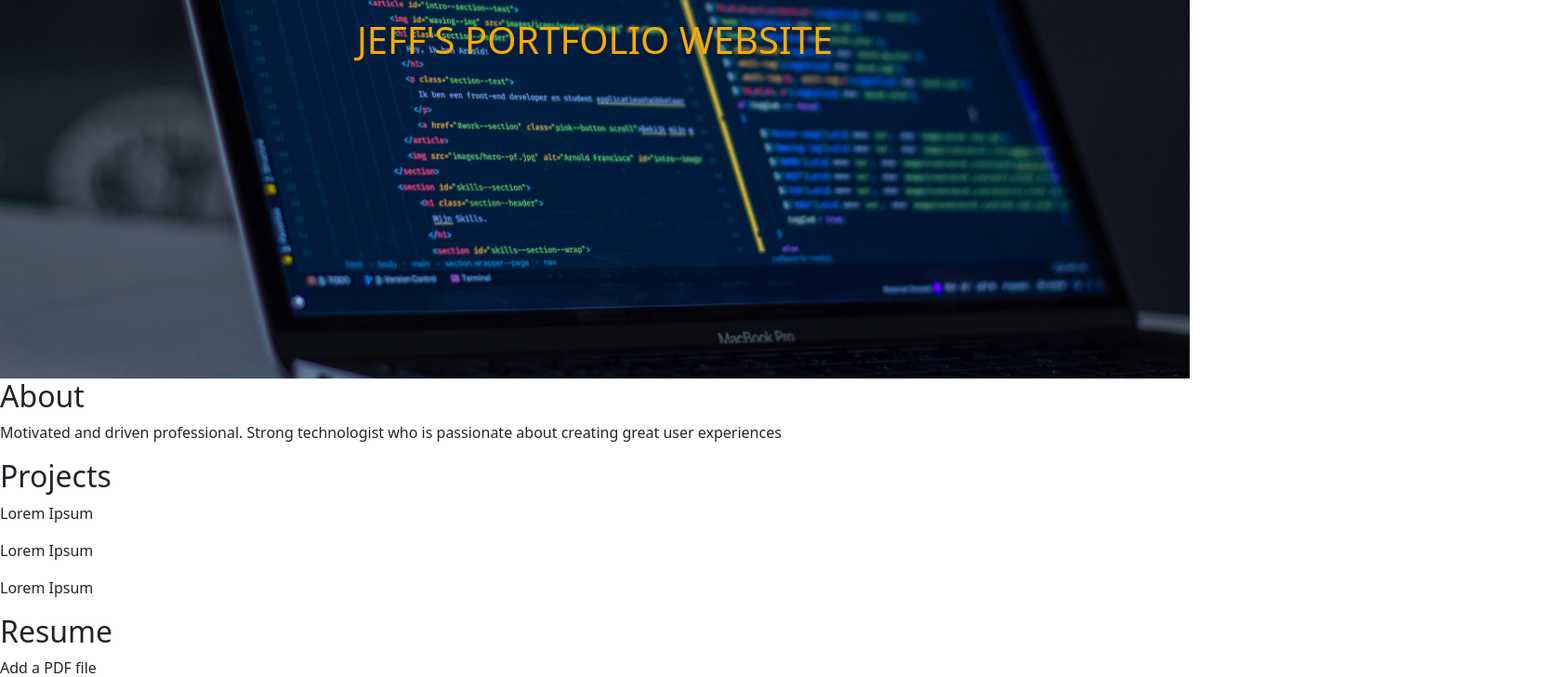
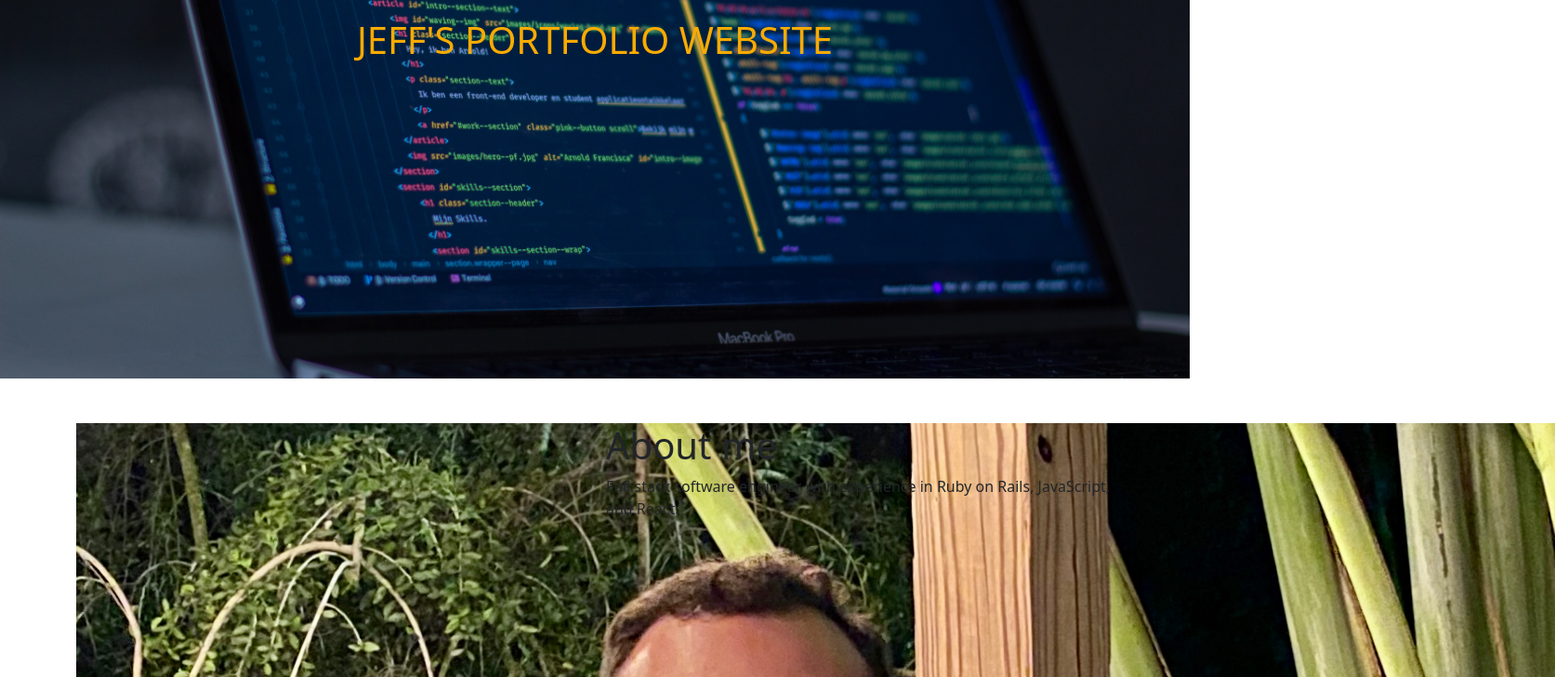
Before and after one commit to jcport1/my-website, a React (Create React App) app: page / in a window 1280 px wide. Shown: the part 372-1100 px from the top of the page at 93% size, 1673 px wide, since content can reach past the window. Built offline with nearby package versions, Linux system fonts and the light colour scheme.

Commit message:
Builds out About me component

```diff
--- a/src/components/About.js
+++ b/src/components/About.js
@@ -1,14 +1,21 @@
 import React from 'react';
+import author from "../jeff-image.jpeg"
 
 const About = () => {
 
     return (
 
-        <div id="about">
-            <header>
-                <h2>About</h2>
-                <p>Motivated and driven professional. Strong technologist who is passionate about creating great user experiences</p>
-            </header>
+        <div className="container py-5" id="about">
+            <div className="row">
+                <div className="col-lg-6 col-xm-12">
+                    <img src={author} alt="author..."/>
+                </div>
+
+                <div className="col-lg-6 col-xm-12">
+                    <h1>About me</h1>
+                    <p>Full stack software engineer with experience in Ruby on Rails, JavaScript, and React. </p>
+                </div>
+            </div>
 
         </div>
     )
```
Also changed, not shown: src/App.js (+9 -9 lines), src/jeff-image.jpeg (added).
